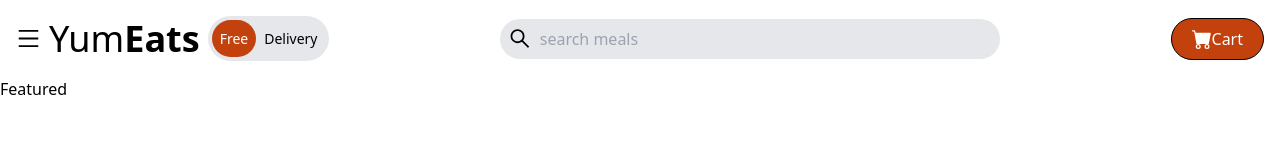
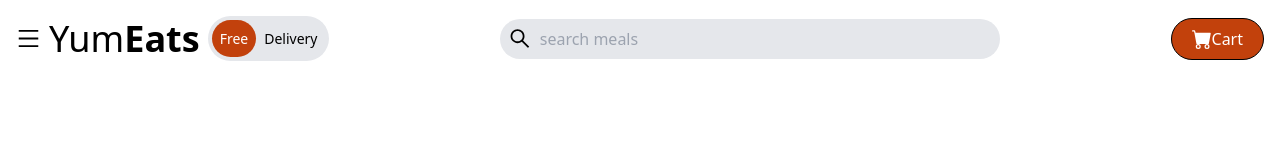
Before and after one commit to maci03/Pizza-Page, a React (Create React App) app: page / in a window 1280 px wide. Shown: the top 167 px of the page. Built offline with nearby package versions, Linux system fonts and the light colour scheme; the HTML template or start-up script is replaced by a standard one.

Commit message:
initialiting state

```diff
--- a/src/Components/Featured.js
+++ b/src/Components/Featured.js
@@ -1,3 +1,4 @@
+import { useState } from "react";
 import React from "react";
 
 const Featured = () => {
@@ -12,10 +13,11 @@ const Featured = () => {
           {
             url: 'https://res.cloudinary.com/ehizeex-shop/image/upload/v1672672612/NetflixApp/ric_a4ewxo.jpg',
           },
+        ]
 
-        ]
+        const [currentIndex, setCurrentIndex] = useState(0)
     return(
-        <div>Featured</div>
+        <div></div>
     )
 }
 
```
